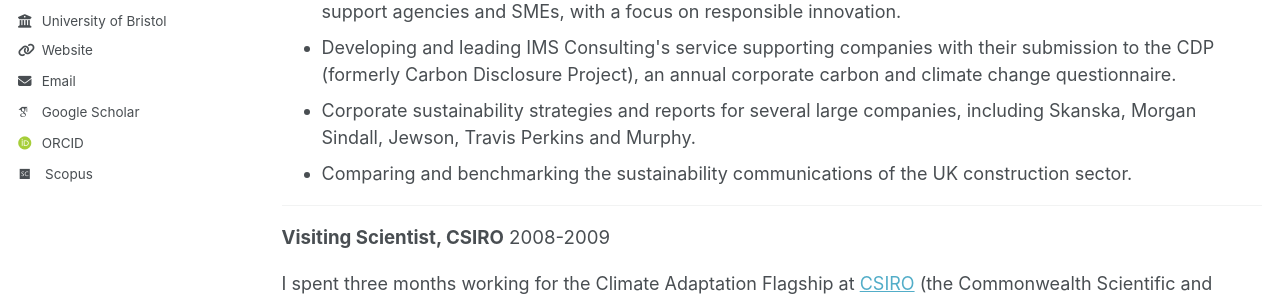
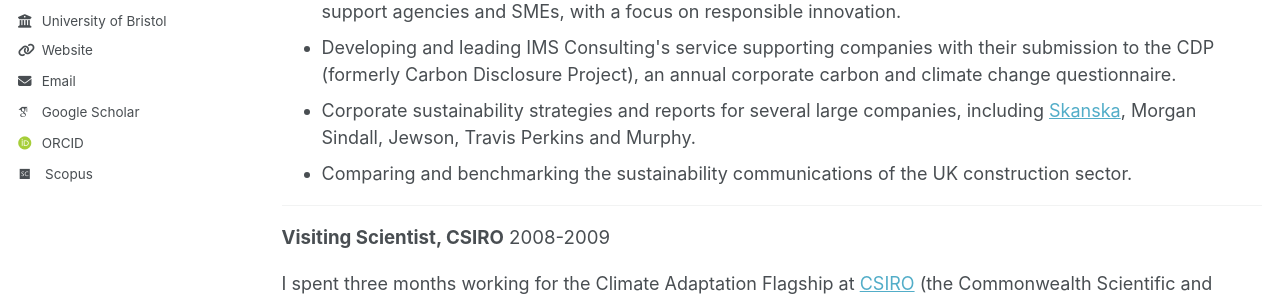
Before and after one commit to richardwestaway/richardwestaway.github.io, a Jekyll site: the page built from _pages/cv.html, in a window 1280 px wide and 900 px high, scrolled down 1643 px. Shown: the part 160-456 px from the top of the window. Built offline with Jekyll 4.4.1, drawn with Linux system fonts in a browser that asks for light colours; some web fonts are replaced; part of the change alters nothing that is shown.

```diff
--- a/_pages/cv.html
+++ b/_pages/cv.html
@@ -51,7 +51,7 @@ redirect_from:
 
 <li>Developing and leading IMS Consulting's service supporting companies with their submission to the CDP (formerly Carbon Disclosure Project), an annual corporate carbon and climate change questionnaire.</li>
 
-<li>Corporate sustainability strategies and reports for several large companies, including Skanska, Morgan Sindall, Jewson, Travis Perkins and Murphy.</li>
+<li>Corporate sustainability strategies and reports for several large companies, including <a href="https://group.skanska.com/495452/globalassets/sustainability/reporting--publications/sustainability-reporting/skanska-sustainability-review-2014.pdf" target="_blank" rel="noopoener">Skanska</a>, Morgan Sindall, Jewson, Travis Perkins and Murphy.</li>
 
 <li>Comparing and benchmarking the sustainability communications of the UK construction sector.</li>
 </ul>
```
